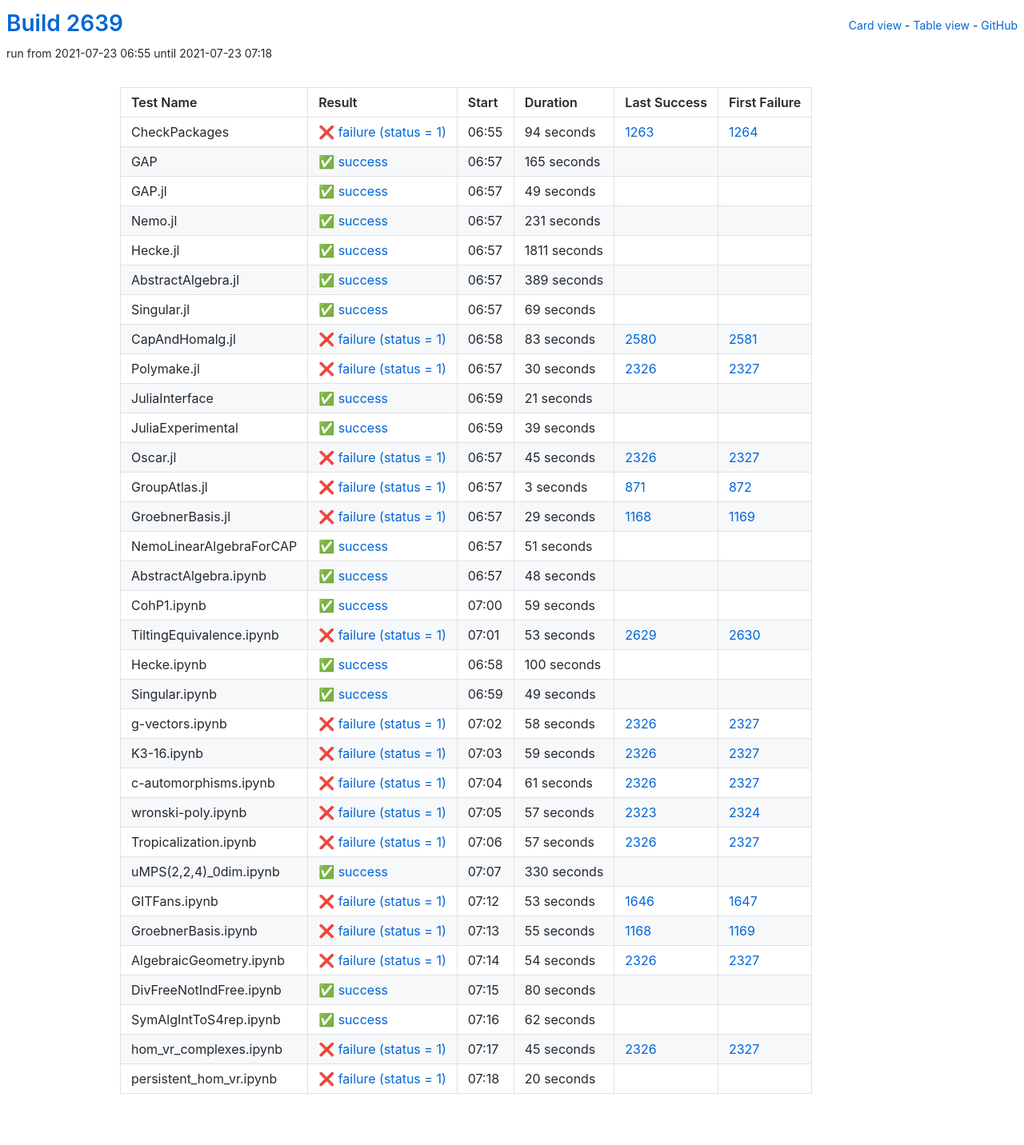
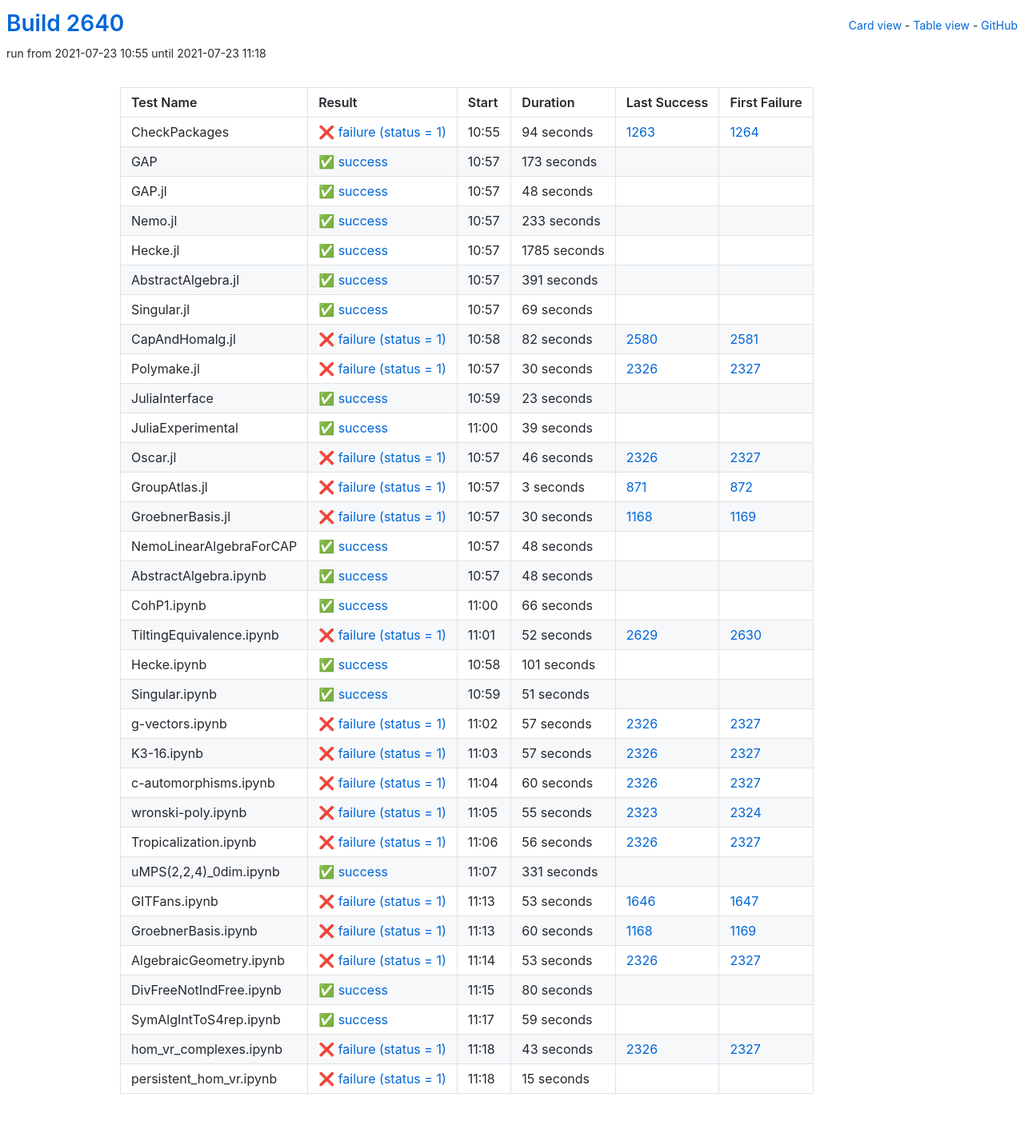
Before and after one commit to oscar-system/oscar-ci-status-stable, a Jekyll site: the page built from table.html, in a window 1280 px wide. Shown: the whole page at 80% size. Built offline with Jekyll 4.4.1, drawn with Linux system fonts in a browser that asks for light colours.

Commit message:
Build #2640

```diff
--- a/_data/ci.yml
+++ b/_data/ci.yml
@@ -1,6 +1,6 @@
 ---
-build: 2639
-build_url: https://oscarci.mathematik.uni-kl.de/job/oscar-stable/2639/
+build: 2640
+build_url: https://oscarci.mathematik.uni-kl.de/job/oscar-stable/2640/
 job: oscar-stable
 organization: oscar-system
 repo: oscar-ci-status-stable
@@ -8,8 +8,8 @@ repourl: https://github.com/oscar-system/oscar-ci-status-stable
 tests:
 - name: CheckPackages
   id: checkpackages
-  log: https://oscarci.mathematik.uni-kl.de/job/oscar-stable/2639/artifact/logs/build-2639/CheckPackages.log
-  start: 2021-07-23 06:55
+  log: https://oscarci.mathematik.uni-kl.de/job/oscar-stable/2640/artifact/logs/build-2640/CheckPackages.log
+  start: 2021-07-23 10:55
   success: false
   exitcode: 1
   status: failure
@@ -20,68 +20,68 @@ tests:
   first_failure_url: https://oscarci.mathematik.uni-kl.de/job/oscar-stable/1264/
 - name: GAP
   id: gap
-  log: https://oscarci.mathematik.uni-kl.de/job/oscar-stable/2639/artifact/logs/build-2639/GAP.log
-  start: 2021-07-23 06:57
+  log: https://oscarci.mathematik.uni-kl.de/job/oscar-stable/2640/artifact/logs/build-2640/GAP.log
+  start: 2021-07-23 10:57
   success: true
   exitcode: 0
   status: success
-  duration: 165
+  duration: 173
   last_success: false
   last_success_url:
   first_failure: false
   first_failure_url:
 - name: GAP.jl
   id: gap-jl
-  log: https://oscarci.mathematik.uni-kl.de/job/oscar-stable/2639/artifact/logs/build-2639/GAP.jl.log
-  start: 2021-07-23 06:57
+  log: https://oscarci.mathematik.uni-kl.de/job/oscar-stable/2640/artifact/logs/build-2640/GAP.jl.log
+  start: 2021-07-23 10:57
   success: true
   exitcode: 0
   status: success
-  duration: 49
+  duration: 48
   last_success: false
   last_success_url:
   first_failure: false
   first_failure_url:
 - name: Nemo.jl
   id: nemo-jl
-  log: https://oscarci.mathematik.uni-kl.de/job/oscar-stable/2639/artifact/logs/build-2639/Nemo.jl.log
-  start: 2021-07-23 06:57
+  log: https://oscarci.mathematik.uni-kl.de/job/oscar-stable/2640/artifact/logs/build-2640/Nemo.jl.log
+  start: 2021-07-23 10:57
   success: true
   exitcode: 0
   status: success
-  duration: 231
+  duration: 233
   last_success: false
   last_success_url:
   first_failure: false
   first_failure_url:
 - name: Hecke.jl
   id: hecke-jl
-  log: https://oscarci.mathematik.uni-kl.de/job/oscar-stable/2639/artifact/logs/build-2639/Hecke.jl.log
-  start: 2021-07-23 06:57
+  log: https://oscarci.mathematik.uni-kl.de/job/oscar-stable/2640/artifact/logs/build-2640/Hecke.jl.log
+  start: 2021-07-23 10:57
   success: true
   exitcode: 0
   status: success
-  duration: 1811
+  duration: 1785
   last_success: false
   last_success_url:
   first_failure: false
   first_failure_url:
 - name: AbstractAlgebra.jl
   id: abstractalgebra-jl
-  log: https://oscarci.mathematik.uni-kl.de/job/oscar-stable/2639/artifact/logs/build-2639/AbstractAlgebra.jl.log
-  start: 2021-07-23 06:57
+  log: https://oscarci.mathematik.uni-kl.de/job/oscar-stable/2640/artifact/logs/build-2640/AbstractAlgebra.jl.log
+  start: 2021-07-23 10:57
   success: true
   exitcode: 0
   status: success
-  duration: 389
+  duration: 391
   last_success: false
   last_success_url:
   first_failure: false
   first_failure_url:
 - name: Singular.jl
   id: singular-jl
-  log: https://oscarci.mathematik.uni-kl.de/job/oscar-stable/2639/artifact/logs/build-2639/Singular.jl.log
-  start: 2021-07-23 06:57
+  log: https://oscarci.mathematik.uni-kl.de/job/oscar-stable/2640/artifact/logs/build-2640/Singular.jl.log
+  start: 2021-07-23 10:57
   success: true
   exitcode: 0
   status: success
@@ -92,20 +92,20 @@ tests:
   first_failure_url:
 - name: CapAndHomalg.jl
   id: capandhomalg-jl
-  log: https://oscarci.mathematik.uni-kl.de/job/oscar-stable/2639/artifact/logs/build-2639/CapAndHomalg.jl.log
-  start: 2021-07-23 06:58
+  log: https://oscarci.mathematik.uni-kl.de/job/oscar-stable/2640/artifact/logs/build-2640/CapAndHomalg.jl.log
+  start: 2021-07-23 10:58
   success: false
   exitcode: 1
   status: failure
-  duration: 83
+  duration: 82
   last_success: 2580
   last_success_url: https://oscarci.mathematik.uni-kl.de/job/oscar-stable/2580/
   first_failure: 2581
   first_failure_url: https://oscarci.mathematik.uni-kl.de/job/oscar-stable/2581/
 - name: Polymake.jl
   id: polymake-jl
-  log: https://oscarci.mathematik.uni-kl.de/job/oscar-stable/2639/artifact/logs/build-2639/Polymake.jl.log
-  start: 2021-07-23 06:57
+  log: https://oscarci.mathematik.uni-kl.de/job/oscar-stable/2640/artifact/logs/build-2640/Polymake.jl.log
+  start: 2021-07-23 10:57
   success: false
   exitcode: 1
   status: failure
@@ -116,20 +116,20 @@ tests:
   first_failure_url: https://oscarci.mathematik.uni-kl.de/job/oscar-stable/2327/
 - name: JuliaInterface
   id: juliainterface
-  log: https://oscarci.mathematik.uni-kl.de/job/oscar-stable/2639/artifact/logs/build-2639/JuliaInterface.log
-  start: 2021-07-23 06:59
+  log: https://oscarci.mathematik.uni-kl.de/job/oscar-stable/2640/artifact/logs/build-2640/JuliaInterface.log
+  start: 2021-07-23 10:59
   success: true
   exitcode: 0
   status: success
-  duration: 21
+  duration: 23
   last_success: false
   last_success_url:
   first_failure: false
   first_failure_url:
 - name: JuliaExperimental
   id: juliaexperimental
-  log: https://oscarci.mathematik.uni-kl.de/job/oscar-stable/2639/artifact/logs/build-2639/JuliaExperimental.log
-  start: 2021-07-23 06:59
+  log: https://oscarci.mathematik.uni-kl.de/job/oscar-stable/2640/artifact/logs/build-2640/JuliaExperimental.log
+  start: 2021-07-23 11:00
   success: true
   exitcode: 0
   status: success
@@ -140,20 +140,20 @@ tests:
   first_failure_url:
 - name: Oscar.jl
   id: oscar-jl
-  log: https://oscarci.mathematik.uni-kl.de/job/oscar-stable/2639/artifact/logs/build-2639/Oscar.jl.log
-  start: 2021-07-23 06:57
+  log: https://oscarci.mathematik.uni-kl.de/job/oscar-stable/2640/artifact/logs/build-2640/Oscar.jl.log
+  start: 2021-07-23 10:57
   success: false
   exitcode: 1
   status: failure
-  duration: 45
+  duration: 46
   last_success: 2326
   last_success_url: https://oscarci.mathematik.uni-kl.de/job/oscar-stable/2326/
   first_failure: 2327
   first_failure_url: https://oscarci.mathematik.uni-kl.de/job/oscar-stable/2327/
 - name: GroupAtlas.jl
   id: groupatlas-jl
-  log: https://oscarci.mathematik.uni-kl.de/job/oscar-stable/2639/artifact/logs/build-2639/GroupAtlas.jl.log
-  start: 2021-07-23 06:57
+  log: https://oscarci.mathematik.uni-kl.de/job/oscar-stable/2640/artifact/logs/build-2640/GroupAtlas.jl.log
+  start: 2021-07-23 10:57
   success: false
   exitcode: 1
   status: failure
@@ -164,32 +164,32 @@ tests:
   first_failure_url: https://oscarci.mathematik.uni-kl.de/job/oscar-stable/872/
 - name: GroebnerBasis.jl
   id: groebnerbasis-jl
-  log: https://oscarci.mathematik.uni-kl.de/job/oscar-stable/2639/artifact/logs/build-2639/GroebnerBasis.jl.log
-  start: 2021-07-23 06:57
+  log: https://oscarci.mathematik.uni-kl.de/job/oscar-stable/2640/artifact/logs/build-2640/GroebnerBasis.jl.log
+  start: 2021-07-23 10:57
   success: false
   exitcode: 1
   status: failure
-  duration: 29
+  duration: 30
   last_success: 1168
   last_success_url: https://oscarci.mathematik.uni-kl.de/job/oscar-stable/1168/
   first_failure: 1169
   first_failure_url: https://oscarci.mathematik.uni-kl.de/job/oscar-stable/1169/
 - name: NemoLinearAlgebraForCAP
   id: nemolinearalgebraforcap
-  log: https://oscarci.mathematik.uni-kl.de/job/oscar-stable/2639/artifact/logs/build-2639/NemoLinearAlgebraForCAP.log
-  start: 2021-07-23 06:57
+  log: https://oscarci.mathematik.uni-kl.de/job/oscar-stable/2640/artifact/logs/build-2640/NemoLinearAlgebraForCAP.log
+  start: 2021-07-23 10:57
   success: true
   exitcode: 0
   status: success
-  duration: 51
+  duration: 48
   last_success: false
   last_success_url:
   first_failure: false
   first_failure_url:
 - name: AbstractAlgebra.ipynb
   id: abstractalgebra-ipynb
-  log: https://oscarci.mathematik.uni-kl.de/job/oscar-stable/2639/artifact/logs/build-2639/AbstractAlgebra.ipynb.log
-  start: 2021-07-23 06:57
+  log: https://oscarci.mathematik.uni-kl.de/job/oscar-stable/2640/artifact/logs/build-2640/AbstractAlgebra.ipynb.log
+  start: 2021-07-23 10:57
   success: true
   exitcode: 0
   status: success
@@ -200,104 +200,56 @@ tests:
   first_failure_url:
 - name: CohP1.ipynb
   id: cohp1-ipynb
-  log: https://oscarci.mathematik.uni-kl.de/job/oscar-stable/2639/artifact/logs/build-2639/CohP1.ipynb.log
-  start: 2021-07-23 07:00
+  log: https://oscarci.mathematik.uni-kl.de/job/oscar-stable/2640/artifact/logs/build-2640/CohP1.ipynb.log
+  start: 2021-07-23 11:00
   success: true
   exitcode: 0
   status: success
-  duration: 59
+  duration: 66
   last_success: false
   last_success_url:
   first_failure: false
   first_failure_url:
 - name: TiltingEquivalence.ipynb
   id: tiltingequivalence-ipynb
-  log: https://oscarci.mathematik.uni-kl.de/job/oscar-stable/2639/artifact/logs/build-2639/TiltingEquivalence.ipynb.log
-  start: 2021-07-23 07:01
+  log: https://oscarci.mathematik.uni-kl.de/job/oscar-stable/2640/artifact/logs/build-2640/TiltingEquivalence.ipynb.log
+  start: 2021-07-23 11:01
   success: false
   exitcode: 1
   status: failure
-  duration: 53
+  duration: 52
   last_success: 2629
   last_success_url: https://oscarci.mathematik.uni-kl.de/job/oscar-stable/2629/
   first_failure: 2630
   first_failure_url: https://oscarci.mathematik.uni-kl.de/job/oscar-stable/2630/
 - name: Hecke.ipynb
   id: hecke-ipynb
-  log: https://oscarci.mathematik.uni-kl.de/job/oscar-stable/2639/artifact/logs/build-2639/Hecke.ipynb.log
-  start: 2021-07-23 06:58
+  log: https://oscarci.mathematik.uni-kl.de/job/oscar-stable/2640/artifact/logs/build-2640/Hecke.ipynb.log
+  start: 2021-07-23 10:58
   success: true
   exitcode: 0
   status: success
-  duration: 100
+  duration: 101
   last_success: false
   last_success_url:
   first_failure: false
   first_failure_url:
 - name: Singular.ipynb
   id: singular-ipynb
-  log: https://oscarci.mathematik.uni-kl.de/job/oscar-stable/2639/artifact/logs/build-2639/Singular.ipynb.log
-  start: 2021-07-23 06:59
+  log: https://oscarci.mathematik.uni-kl.de/job/oscar-stable/2640/artifact/logs/build-2640/Singular.ipynb.log
+  start: 2021-07-23 10:59
   success: true
   exitcode: 0
   status: success
-  duration: 49
+  duration: 51
   last_success: false
   last_success_url:
   first_failure: false
   first_failure_url:
 - name: g-vectors.ipynb
   id: g-vectors-ipynb
-  log: https://oscarci.mathematik.uni-kl.de/job/oscar-stable/2639/artifact/logs/build-2639/g-vectors.ipynb.log
-  start: 2021-07-23 07:02
-  success: false
-  exitcode: 1
-  status: failure
-  duration: 58
-  last_success: 2326
-  last_success_url: https://oscarci.mathematik.uni-kl.de/job/oscar-stable/2326/
-  first_failure: 2327
-  first_failure_url: https://oscarci.mathematik.uni-kl.de/job/oscar-stable/2327/
-- name: K3-16.ipynb
-  id: k3-16-ipynb
-  log: https://oscarci.mathematik.uni-kl.de/job/oscar-stable/2639/artifact/logs/build-2639/K3-16.ipynb.log
-  start: 2021-07-23 07:03
-  success: false
-  exitcode: 1
-  status: failure
-  duration: 59
-  last_success: 2326
-  last_success_url: https://oscarci.mathematik.uni-kl.de/job/oscar-stable/2326/
-  first_failure: 2327
-  first_failure_url: https://oscarci.mathematik.uni-kl.de/job/oscar-stable/2327/
-- name: c-automorphisms.ipynb
-  id: c-automorphisms-ipynb
-  log: https://oscarci.mathematik.uni-kl.de/job/oscar-stable/2639/artifact/logs/build-2639/c-automorphisms.ipynb.log
-  start: 2021-07-23 07:04
-  success: false
-  exitcode: 1
-  status: failure
-  duration: 61
-  last_success: 2326
-  last_success_url: https://oscarci.mathematik.uni-kl.de/job/oscar-stable/2326/
-  first_failure: 2327
-  first_failure_url: https://oscarci.mathematik.uni-kl.de/job/oscar-stable/2327/
-- name: wronski-poly.ipynb
-  id: wronski-poly-ipynb
-  log: https://oscarci.mathematik.uni-kl.de/job/oscar-stable/2639/artifact/logs/build-2639/wronski-poly.ipynb.log
-  start: 2021-07-23 07:05
-  success: false
-  exitcode: 1
-  status: failure
-  duration: 57
-  last_success: 2323
-  last_success_url: https://oscarci.mathematik.uni-kl.de/job/oscar-stable/2323/
-  first_failure: 2324
-  first_failure_url: https://oscarci.mathematik.uni-kl.de/job/oscar-stable/2324/
-- name: Tropicalization.ipynb
-  id: tropicalization-ipynb
-  log: https://oscarci.mathematik.uni-kl.de/job/oscar-stable/2639/artifact/logs/build-2639/Tropicalization.ipynb.log
-  start: 2021-07-23 07:06
+  log: https://oscarci.mathematik.uni-kl.de/job/oscar-stable/2640/artifact/logs/build-2640/g-vectors.ipynb.log
+  start: 2021-07-23 11:02
   success: false
   exitcode: 1
   status: failure
@@ -306,22 +258,70 @@ tests:
   last_success_url: https://oscarci.mathematik.uni-kl.de/job/oscar-stable/2326/
   first_failure: 2327
   first_failure_url: https://oscarci.mathematik.uni-kl.de/job/oscar-stable/2327/
+- name: K3-16.ipynb
+  id: k3-16-ipynb
+  log: https://oscarci.mathematik.uni-kl.de/job/oscar-stable/2640/artifact/logs/build-2640/K3-16.ipynb.log
+  start: 2021-07-23 11:03
+  success: false
+  exitcode: 1
+  status: failure
+  duration: 57
+  last_success: 2326
+  last_success_url: https://oscarci.mathematik.uni-kl.de/job/oscar-stable/2326/
+  first_failure: 2327
+  first_failure_url: https://oscarci.mathematik.uni-kl.de/job/oscar-stable/2327/
+- name: c-automorphisms.ipynb
+  id: c-automorphisms-ipynb
+  log: https://oscarci.mathematik.uni-kl.de/job/oscar-stable/2640/artifact/logs/build-2640/c-automorphisms.ipynb.log
+  start: 2021-07-23 11:04
+  success: false
+  exitcode: 1
+  status: failure
+  duration: 60
+  last_success: 2326
+  last_success_url: https://oscarci.mathematik.uni-kl.de/job/oscar-stable/2326/
+  first_failure: 2327
+  first_failure_url: https://oscarci.mathematik.uni-kl.de/job/oscar-stable/2327/
+- name: wronski-poly.ipynb
+  id: wronski-poly-ipynb
+  log: https://oscarci.mathematik.uni-kl.de/job/oscar-stable/2640/artifact/logs/build-2640/wronski-poly.ipynb.log
+  start: 2021-07-23 11:05
+  success: false
+  exitcode: 1
+  status: failure
+  duration: 55
+  last_success: 2323
+  last_success_url: https://oscarci.mathematik.uni-kl.de/job/oscar-stable/2323/
+  first_failure: 2324
+  first_failure_url: https://oscarci.mathematik.uni-kl.de/job/oscar-stable/2324/
+- name: Tropicalization.ipynb
+  id: tropicalization-ipynb
+  log: https://oscarci.mathematik.uni-kl.de/job/oscar-stable/2640/artifact/logs/build-2640/Tropicalization.ipynb.log
+  start: 2021-07-23 11:06
+  success: false
+  exitcode: 1
+  status: failure
+  duration: 56
+  last_success: 2326
+  last_success_url: https://oscarci.mathematik.uni-kl.de/job/oscar-stable/2326/
+  first_failure: 2327
+  first_failure_url: https://oscarci.mathematik.uni-kl.de/job/oscar-stable/2327/
 - name: uMPS(2,2,4)_0dim.ipynb
   id: umps-2-2-4-0dim-ipynb
-  log: https://oscarci.mathematik.uni-kl.de/job/oscar-stable/2639/artifact/logs/build-2639/uMPS-2-2-4-_0dim.ipynb.log
-  start: 2021-07-23 07:07
+  log: https://oscarci.mathematik.uni-kl.de/job/oscar-stable/2640/artifact/logs/build-2640/uMPS-2-2-4-_0dim.ipynb.log
+  start: 2021-07-23 11:07
   success: true
   exitcode: 0
   status: success
-  duration: 330
+  duration: 331
   last_success: false
   last_success_url:
   first_failure: false
   first_failure_url:
 - name: GITFans.ipynb
   id: gitfans-ipynb
-  log: https://oscarci.mathematik.uni-kl.de/job/oscar-stable/2639/artifact/logs/build-2639/GITFans.ipynb.log
-  start: 2021-07-23 07:12
+  log: https://oscarci.mathematik.uni-kl.de/job/oscar-stable/2640/artifact/logs/build-2640/GITFans.ipynb.log
+  start: 2021-07-23 11:13
   success: false
   exitcode: 1
   status: failure
@@ -332,32 +332,32 @@ tests:
   first_failure_url: https://oscarci.mathematik.uni-kl.de/job/oscar-stable/1647/
 - name: GroebnerBasis.ipynb
   id: groebnerbasis-ipynb
-  log: https://oscarci.mathematik.uni-kl.de/job/oscar-stable/2639/artifact/logs/build-2639/GroebnerBasis.ipynb.log
-  start: 2021-07-23 07:13
+  log: https://oscarci.mathematik.uni-kl.de/job/oscar-stable/2640/artifact/logs/build-2640/GroebnerBasis.ipynb.log
+  start: 2021-07-23 11:13
   success: false
   exitcode: 1
   status: failure
-  duration: 55
+  duration: 60
   last_success: 1168
   last_success_url: https://oscarci.mathematik.uni-kl.de/job/oscar-stable/1168/
   first_failure: 1169
   first_failure_url: https://oscarci.mathematik.uni-kl.de/job/oscar-stable/1169/
 - name: AlgebraicGeometry.ipynb
   id: algebraicgeometry-ipynb
-  log: https://oscarci.mathematik.uni-kl.de/job/oscar-stable/2639/artifact/logs/build-2639/AlgebraicGeometry.ipynb.log
-  start: 2021-07-23 07:14
+  log: https://oscarci.mathematik.uni-kl.de/job/oscar-stable/2640/artifact/logs/build-2640/AlgebraicGeometry.ipynb.log
+  start: 2021-07-23 11:14
   success: false
   exitcode: 1
   status: failure
-  duration: 54
+  duration: 53
   last_success: 2326
   last_success_url: https://oscarci.mathematik.uni-kl.de/job/oscar-stable/2326/
   first_failure: 2327
   first_failure_url: https://oscarci.mathematik.uni-kl.de/job/oscar-stable/2327/
 - name: DivFreeNotIndFree.ipynb
   id: divfreenotindfree-ipynb
-  log: https://oscarci.mathematik.uni-kl.de/job/oscar-stable/2639/artifact/logs/build-2639/DivFreeNotIndFree.ipynb.log
-  start: 2021-07-23 07:15
+  log: https://oscarci.mathematik.uni-kl.de/job/oscar-stable/2640/artifact/logs/build-2640/DivFreeNotIndFree.ipynb.log
+  start: 2021-07-23 11:15
   success: true
   exitcode: 0
   status: success
@@ -368,36 +368,36 @@ tests:
   first_failure_url:
 - name: SymAlgIntToS4rep.ipynb
   id: symalginttos4rep-ipynb
-  log: https://oscarci.mathematik.uni-kl.de/job/oscar-stable/2639/artifact/logs/build-2639/SymAlgIntToS4rep.ipynb.log
-  start: 2021-07-23 07:16
+  log: https://oscarci.mathematik.uni-kl.de/job/oscar-stable/2640/artifact/logs/build-2640/SymAlgIntToS4rep.ipynb.log
+  start: 2021-07-23 11:17
   success: true
   exitcode: 0
   status: success
-  duration: 62
+  duration: 59
   last_success: false
   last_success_url:
   first_failure: false
   first_failure_url:
 - name: hom_vr_complexes.ipynb
   id: hom-vr-complexes-ipynb
-  log: https://oscarci.mathematik.uni-kl.de/job/oscar-stable/2639/artifact/logs/build-2639/hom_vr_complexes.ipynb.log
-  start: 2021-07-23 07:17
+  log: https://oscarci.mathematik.uni-kl.de/job/oscar-stable/2640/artifact/logs/build-2640/hom_vr_complexes.ipynb.log
+  start: 2021-07-23 11:18
   success: false
   exitcode: 1
   status: failure
-  duration: 45
+  duration: 43
   last_success: 2326
   last_success_url: https://oscarci.mathematik.uni-kl.de/job/oscar-stable/2326/
   first_failure: 2327
   first_failure_url: https://oscarci.mathematik.uni-kl.de/job/oscar-stable/2327/
 - name: persistent_hom_vr.ipynb
   id: persistent-hom-vr-ipynb
-  log: https://oscarci.mathematik.uni-kl.de/job/oscar-stable/2639/artifact/logs/build-2639/persistent_hom_vr.ipynb.log
-  start: 2021-07-23 07:18
+  log: https://oscarci.mathematik.uni-kl.de/job/oscar-stable/2640/artifact/logs/build-2640/persistent_hom_vr.ipynb.log
+  start: 2021-07-23 11:18
   success: false
   exitcode: 1
   status: failure
-  duration: 20
+  duration: 15
   last_success: false
   last_success_url:
   first_failure: false
```
Also changed, not shown: README.md.
